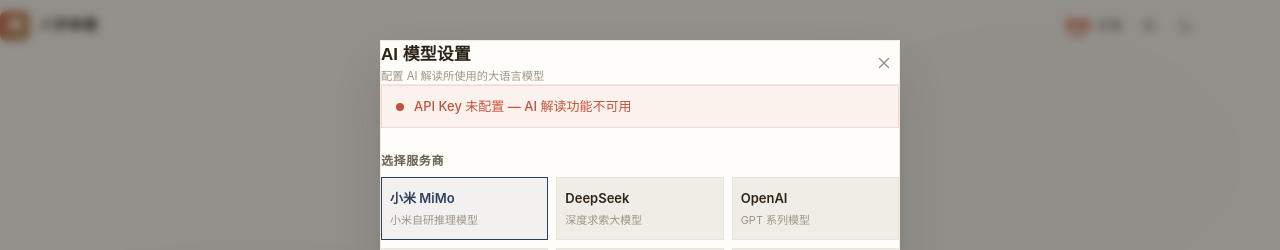
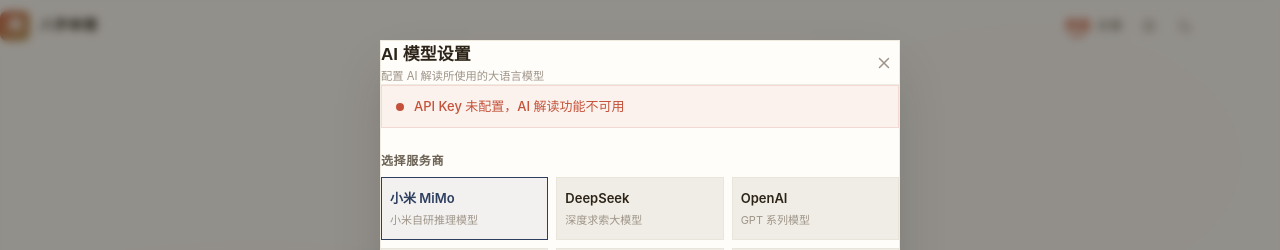
Before and after one commit to Minervaowl7/bazi-pro, a Next.js app in the folder frontend/: page / in a window 1280 px wide. Both pictures are taken after a click on the button 1149 px from the left and 25 px from the top of the page. Shown: the top 250 px of the page. Built offline with nearby package versions, Linux system fonts and the light colour scheme; no server answers.

Commit message:
fix: taste-skill 审查修复 — 暗色主题兼容 + em-dash
- LifeKlineChart: 硬编码颜色 → cssVar() 读取 CSS 变量，支持暗色主题
- SettingsModal: em-dash → 逗号（反 AI slop）

```diff
--- a/frontend/src/components/LifeKlineChart.tsx
+++ b/frontend/src/components/LifeKlineChart.tsx
@@ -7,6 +7,13 @@
 import { getDayunLiunian } from "@/lib/api";
 
 const EChartsReact = dynamic(() => import("echarts-for-react"), { ssr: false });
+
+/** 读取 CSS 变量值（ECharts 不支持 var()） */
+function cssVar(name: string, fallback: string): string {
+  if (typeof window === "undefined") return fallback;
+  const v = getComputedStyle(document.documentElement).getPropertyValue(name).trim();
+  return v || fallback;
+}
 
 interface LiunianScore {
   year: number;
@@ -75,7 +82,7 @@
       textStyle: {
         fontSize: 17,
         fontWeight: 700,
-        color: "#1c1917",
+        color: cssVar("--ink", "#1c1917"),
         fontFamily: '"Noto Serif SC", "Source Han Serif SC", serif',
       },
     },
@@ -110,7 +117,7 @@
       data: ["运势分数", "MA5", "MA10"],
       top: 4,
       right: 0,
-      textStyle: { fontSize: 11, color: "#a8a29e" },
+      textStyle: { fontSize: 11, color: cssVar("--text-3", "#a8a29e") },
     },
     grid: {
       top: 50,
@@ -123,10 +130,10 @@
       data: years,
       axisLabel: {
         fontSize: 11,
-        color: "#a8a29e",
+        color: cssVar("--text-3", "#a8a29e"),
         interval: Math.ceil(years.length / 14),
       },
-      axisLine: { lineStyle: { color: "rgba(28,25,23,0.08)" } },
+      axisLine: { lineStyle: { color: cssVar("--border-subtle", "rgba(28,25,23,0.08)") } },
       splitLine: { show: false },
       axisTick: { show: false },
     },
@@ -137,13 +144,13 @@
       splitNumber: 5,
       axisLabel: {
         fontSize: 11,
-        color: "#a8a29e",
+        color: cssVar("--text-3", "#a8a29e"),
         formatter: "{value}",
       },
-      axisLine: { lineStyle: { color: "rgba(28,25,23,0.08)" } },
+      axisLine: { lineStyle: { color: cssVar("--border-subtle", "rgba(28,25,23,0.08)") } },
       splitLine: {
         lineStyle: {
-          color: "rgba(28,25,23,0.05)",
+          color: cssVar("--border-subtle", "rgba(28,25,23,0.05)"),
           type: "solid",
         },
       },
@@ -162,8 +169,8 @@
         borderColor: "rgba(28,25,23,0.08)",
         backgroundColor: "rgba(28,25,23,0.02)",
         fillerColor: "rgba(45,62,95,0.06)",
-        handleStyle: { color: "#2d3e5f" },
-        textStyle: { fontSize: 9, color: "#a8a29e" },
+        handleStyle: { color: cssVar("--ink", "#2d3e5f") },
+        textStyle: { fontSize: 9, color: cssVar("--text-3", "#a8a29e") },
       },
     ],
     series: [
--- a/frontend/src/components/SettingsModal.tsx
+++ b/frontend/src/components/SettingsModal.tsx
@@ -217,7 +217,7 @@
               background: keySet ? "var(--wx-wood)" : "var(--wx-fire)",
             }} />
             <span style={{ fontSize: 13, fontWeight: 500, color: keySet ? "var(--wx-wood)" : "var(--wx-fire)" }}>
-              {keySet ? "API Key 已配置" : "API Key 未配置 — AI 解读功能不可用"}
+              {keySet ? "API Key 已配置" : "API Key 未配置，AI 解读功能不可用"}
             </span>
           </div>
 
```
